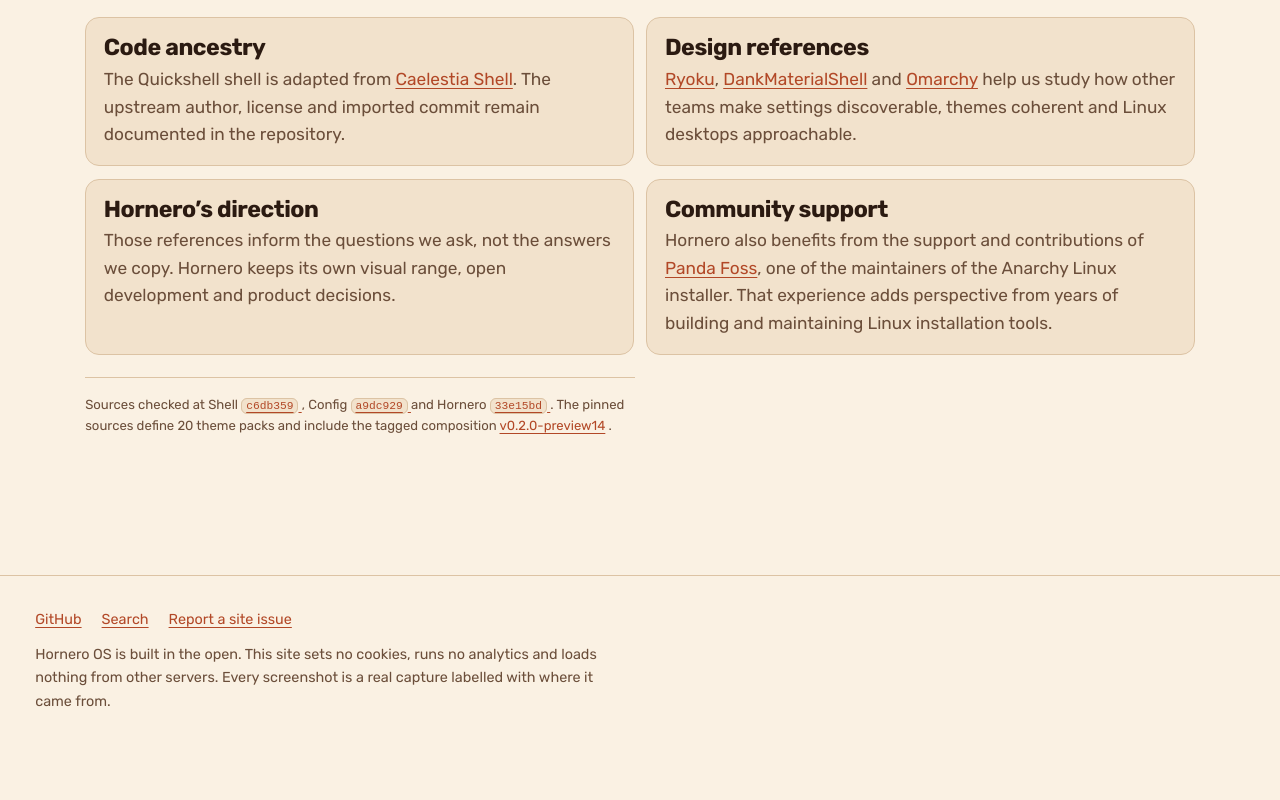
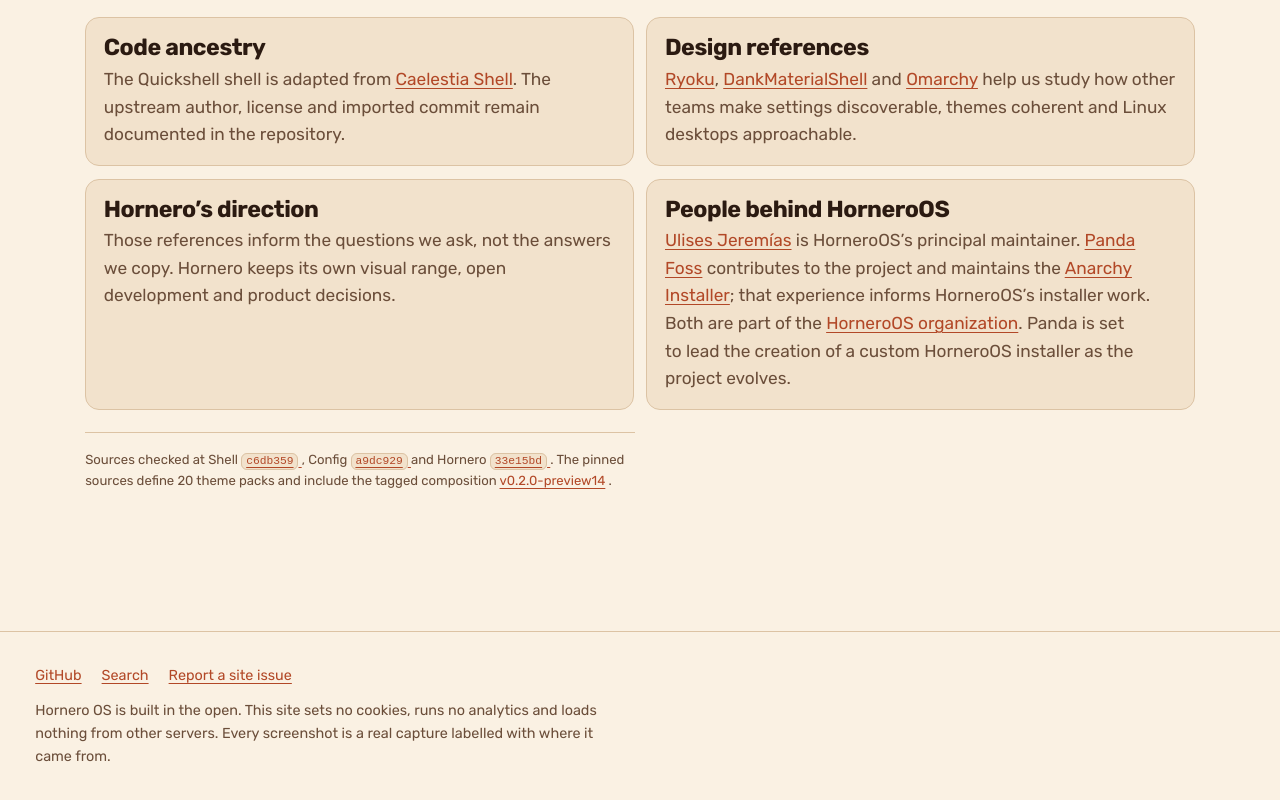
Before and after one commit to HorneroOS/website, an Astro site: page /roots in a window 1280 px wide. Shown: the part 2414-3214 px from the top of the page. Before the commit the page ends 3167 px from the top, so only its background shows below. Built offline with nearby package versions, Linux system fonts and the light colour scheme; Astro itself is replaced by a stand-in of ours; a web font is replaced by a local one.

Commit message:
docs(site): clarify maintainer and installer credits (#40)

```diff
--- a/src/pages/roots.astro
+++ b/src/pages/roots.astro
@@ -172,12 +172,14 @@
         </p>
       </article>
       <article>
-        <h3>Community support</h3>
+        <h3>People behind HorneroOS</h3>
         <p>
-          Hornero also benefits from the support and contributions of{' '}
-          <a href="https://gitlab.com/anarchy-linux/installer/-/tags">Panda Foss</a>, one of the maintainers of the
-          Anarchy Linux installer. That experience adds perspective from years of building and maintaining Linux
-          installation tools.
+          <a href="https://github.com/ulises-jeremias">Ulises Jeremías</a> is HorneroOS’s principal maintainer.{' '}
+          <a href="https://github.com/PandaFoss">Panda Foss</a> contributes to the project and maintains the{' '}
+          <a href="https://gitlab.com/anarchyinstaller/installer">Anarchy Installer</a>; that experience informs
+          HorneroOS’s installer work. Both are part of the{' '}
+          <a href="https://github.com/HorneroOS">HorneroOS organization</a>. Panda is set to lead the creation of a
+          custom HorneroOS installer as the project evolves.
         </p>
       </article>
     </div>
```
Also changed, not shown: src/pages/index.astro (+5 -2 lines).
